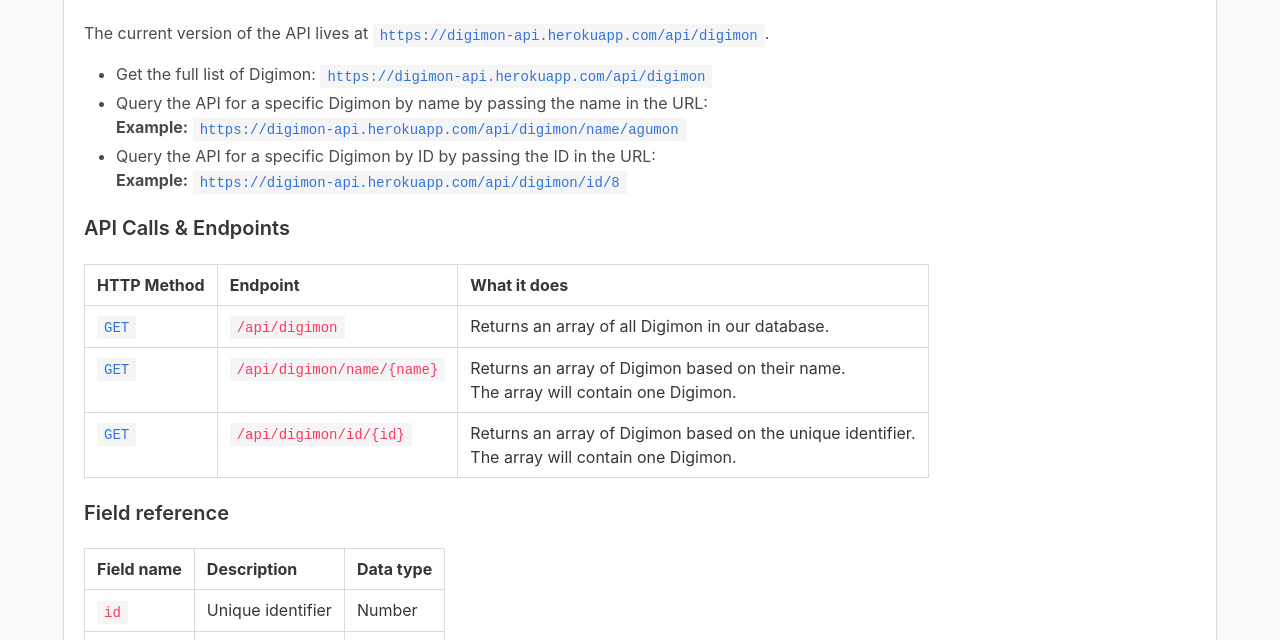
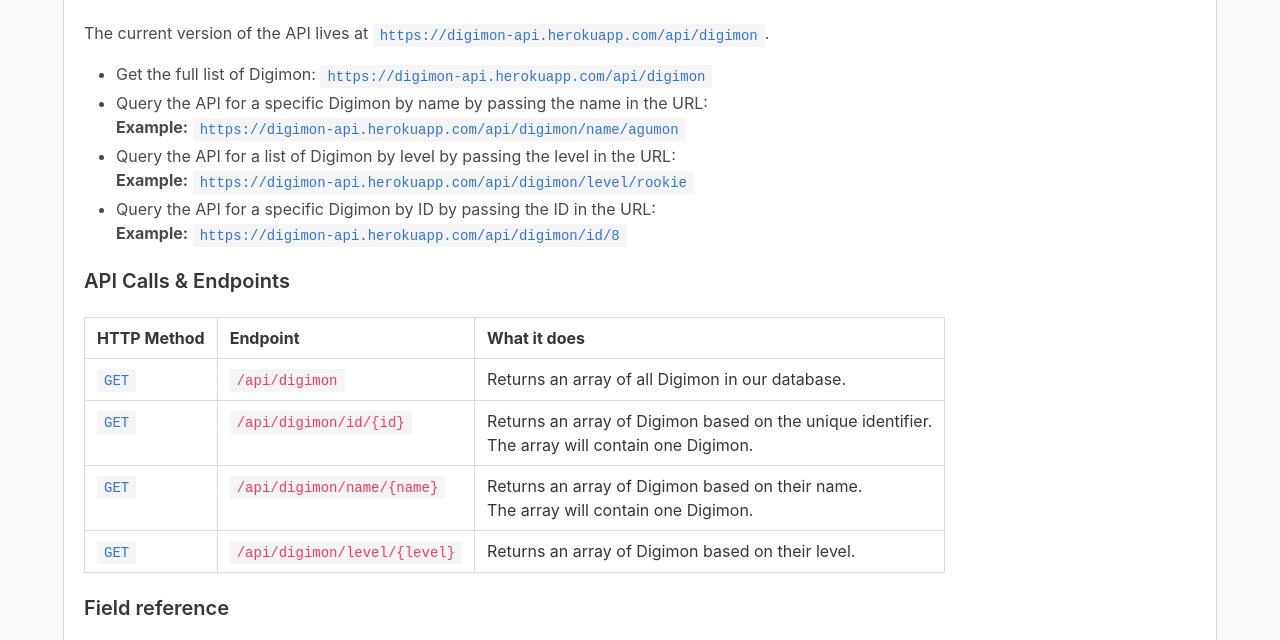
Before and after one commit to heyshadowsmith/digimon-api, a website: page public/index.html in a window 1280 px wide. Shown: the part 136-776 px from the top of the page. Drawn offline with nearby package versions, Linux system fonts and the light colour scheme.

Commit message:
Update docs with search by level info

```diff
--- a/public/index.html
+++ b/public/index.html
@@ -17,6 +17,7 @@
                     <ul>
                         <li>Get the full list of Digimon: <code><a href="/api/digimon">https://digimon-api.herokuapp.com/api/digimon</a></code></li>
                         <li>Query the API for a specific Digimon by name by passing the name in the URL: <br><b>Example:</b> <code><a href="/api/digimon/name/agumon">https://digimon-api.herokuapp.com/api/digimon/name/agumon</a></code></li>
+                        <li>Query the API for a list of Digimon by level by passing the level in the URL: <br><b>Example:</b> <code><a href="/api/digimon/level/rookie">https://digimon-api.herokuapp.com/api/digimon/level/rookie</a></code></li>
                         <li>Query the API for a specific Digimon by ID by passing the ID in the URL: <br><b>Example:</b> <code><a href="/api/digimon/id/8">https://digimon-api.herokuapp.com/api/digimon/id/8</a></code></li>
                     </ul>
                 </div>
@@ -37,13 +38,18 @@
                         </tr>
                         <tr>
                             <td><code class="has-text-link">GET</code></td>
+                            <td><code>/api/digimon/id/{id}</code></td>
+                            <td>Returns an array of Digimon based on the unique identifier. <br>The array will contain one Digimon.</td>
+                        </tr>
+                        <tr>
+                            <td><code class="has-text-link">GET</code></td>
                             <td><code>/api/digimon/name/{name}</code></td>
                             <td>Returns an array of Digimon based on their name. <br>The array will contain one Digimon.</td>
                         </tr>
                         <tr>
                             <td><code class="has-text-link">GET</code></td>
-                            <td><code>/api/digimon/id/{id}</code></td>
-                            <td>Returns an array of Digimon based on the unique identifier. <br>The array will contain one Digimon.</td>
+                            <td><code>/api/digimon/level/{level}</code></td>
+                            <td>Returns an array of Digimon based on their level.</td>
                         </tr>
                     </tbody>
                 </table>
```
